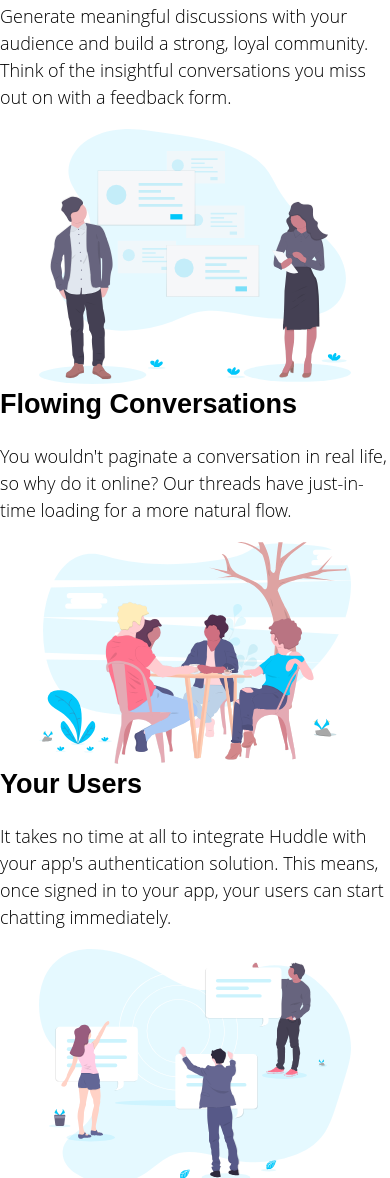
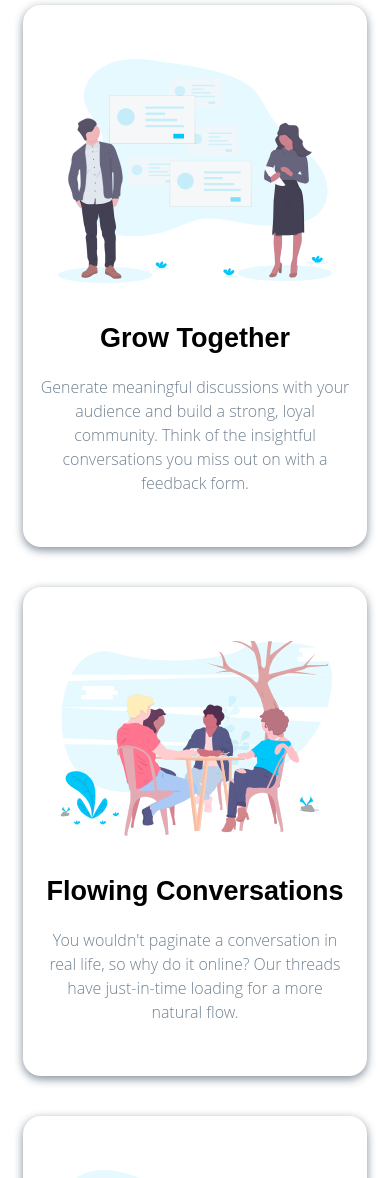
Before and after one commit to NTHB/huddle-project, a plain HTML site: page index.html in a window 390 px wide. Shown: the part 822-2000 px from the top of the page. Drawn offline with Linux system fonts and the light colour scheme.

Commit message:
add mobile style to feature section

```diff
--- a/index.html
+++ b/index.html
@@ -36,43 +36,43 @@
     <img src="./images/illustration-mockups.svg" alt="mock-up image">
   </section>
 
-  <section>
-    <div>
-      <h2>
+  <section class="features-section">
+    <div class="feature">
+      <div>
+        <img src="./images/illustration-grow-together.svg" alt="grow together feature" class="feature-image">
+      </div>
+      <h2 class="feature-title">
         Grow Together
       </h2>
-        <p>
-          Generate meaningful discussions with your audience and build a strong, loyal community. Think of the insightful conversations you miss out on with a feedback form.
-        </p>
-        <div>
-          <img src="./images/illustration-grow-together.svg" alt="grow together feature">
-        </div>
+      <p class="feature-content">
+        Generate meaningful discussions with your audience and build a strong, loyal community. Think of the insightful conversations you miss out on with a feedback form.
+      </p>
     </div>
-    <div>
-      <h2>
+    <div class="feature">
+      <div>
+        <img src="./images/illustration-flowing-conversation.svg" alt="flowing conversation feature" class="feature-image">
+      </div>
+      <h2 class="feature-title">
         Flowing Conversations
       </h2>
-      <p>
+      <p class="feature-content">
         You wouldn't paginate a conversation in real life, so why do it online? Our threads have just-in-time loading for a more natural flow.
       </p>
+    </div>
+    <div class="feature">
       <div>
-          <img src="./images/illustration-flowing-conversation.svg" alt="flowing conversation feature">
-        </div>
-    </div>
-    <div>
-      <h2>
+        <img src="./images/illustration-your-users.svg" alt="your users feature" class="feature-image">
+      </div>
+      <h2 class="feature-title">
         Your Users
       </h2>
-      <p>
+      <p class="feature-content">
         It takes no time at all to integrate Huddle with your app's authentication solution. This means, once signed in to your app, your users can start chatting immediately.
       </p>
-      <div>
-          <img src="./images/illustration-your-users.svg" alt="your users feature">
-        </div>
     </div>
   </section>
 
-  <section>
+  <section class="commit-section">
     <h2>
       Ready To Build Your Community?
     </h2>
--- a/styles.css
+++ b/styles.css
@@ -3,7 +3,7 @@ html {
 }
 img {
     display: block;
-    width: 100%;
+    max-width: 100%;
     height: auto;
 }
 body {
@@ -87,6 +87,8 @@ section {
     color: white;
     padding: 1.2em 3.5em;
     border-radius: 5em;
+    width: 75%;
+    min-width: 200px;
     max-width: 350px;
 }
 
@@ -94,3 +96,49 @@ section img {
     width: 80%;
     margin: 0 auto;
 }
+
+.features-section, .commit-section {
+    background-color: white;
+    text-align: center;
+    padding: 60px 6vw 2rem 6vw;
+}
+
+.features-section .feature, .commit-section  {
+    width: 100%;
+
+    display: flex;
+    flex-direction: column;
+    align-items: center;
+    justify-content: flex-end;
+
+    margin-bottom: 40px;
+    padding: 3em 0 2em;
+
+    border-radius: 1em;
+    box-shadow: 0 3px 10px #808d99;
+
+}
+
+.commit-section {
+    margin: 50px auto;
+    width: 90%;
+}
+
+.commit-section h2 {
+    font-size: 1.125rem;
+    padding: 0 5%;
+}
+
+.commit-section .start-button {
+    margin-top: 35px;
+}
+
+.feature-title {
+    margin-top: 35px;
+}
+
+.feature-content {
+    padding: 0 5%;
+    font-size: 1rem;
+    color: slategrey;
+}
```
